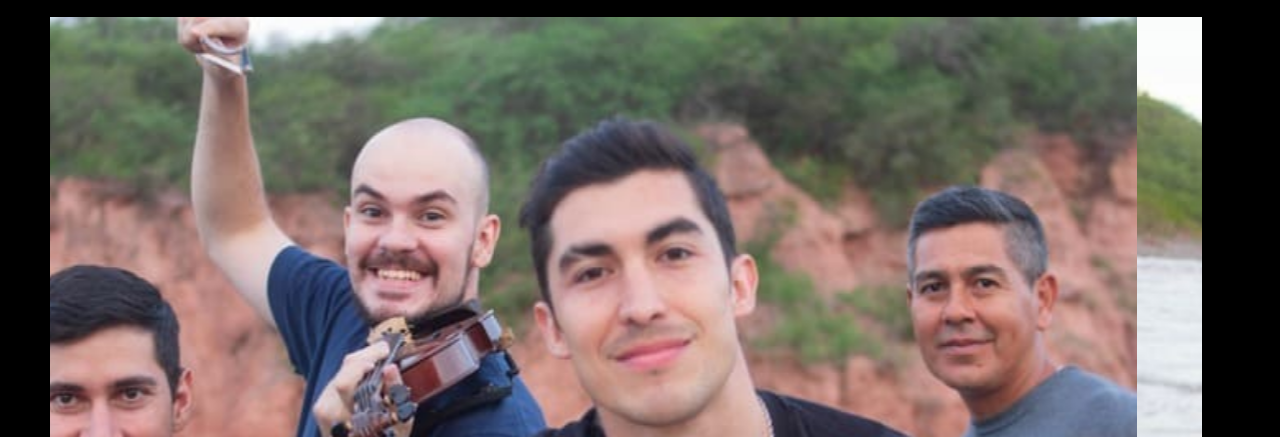
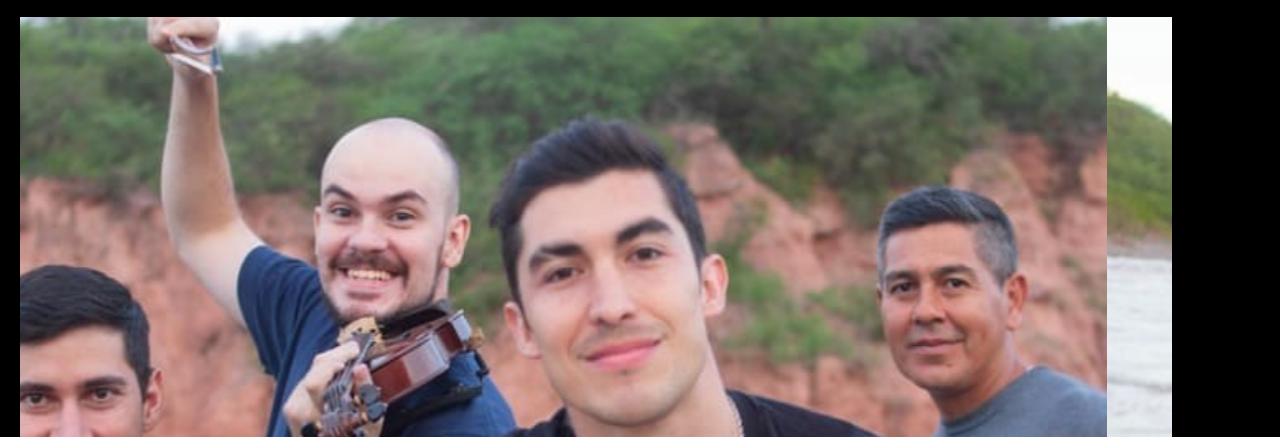
Before and after one commit to Lagomar18/Preentrega3-Lagomarsino, a plain HTML site: page sections/imagenes.html in a window 1280 px wide. Shown: the part 361-798 px from the top of the page. Drawn offline with nearby package versions, Linux system fonts and the light colour scheme; files that its build step writes are made by us from their sources.

Commit message:
agregé margin right en carousel

```diff
--- a/sass/_images.scss
+++ b/sass/_images.scss
@@ -1,6 +1,7 @@
 .container-img {
     width: 90%;
-    margin-left: 50px;
+    margin-left: 20px;
+    margin-right: 20px;
     margin-bottom: 20px;
 }
 
```
